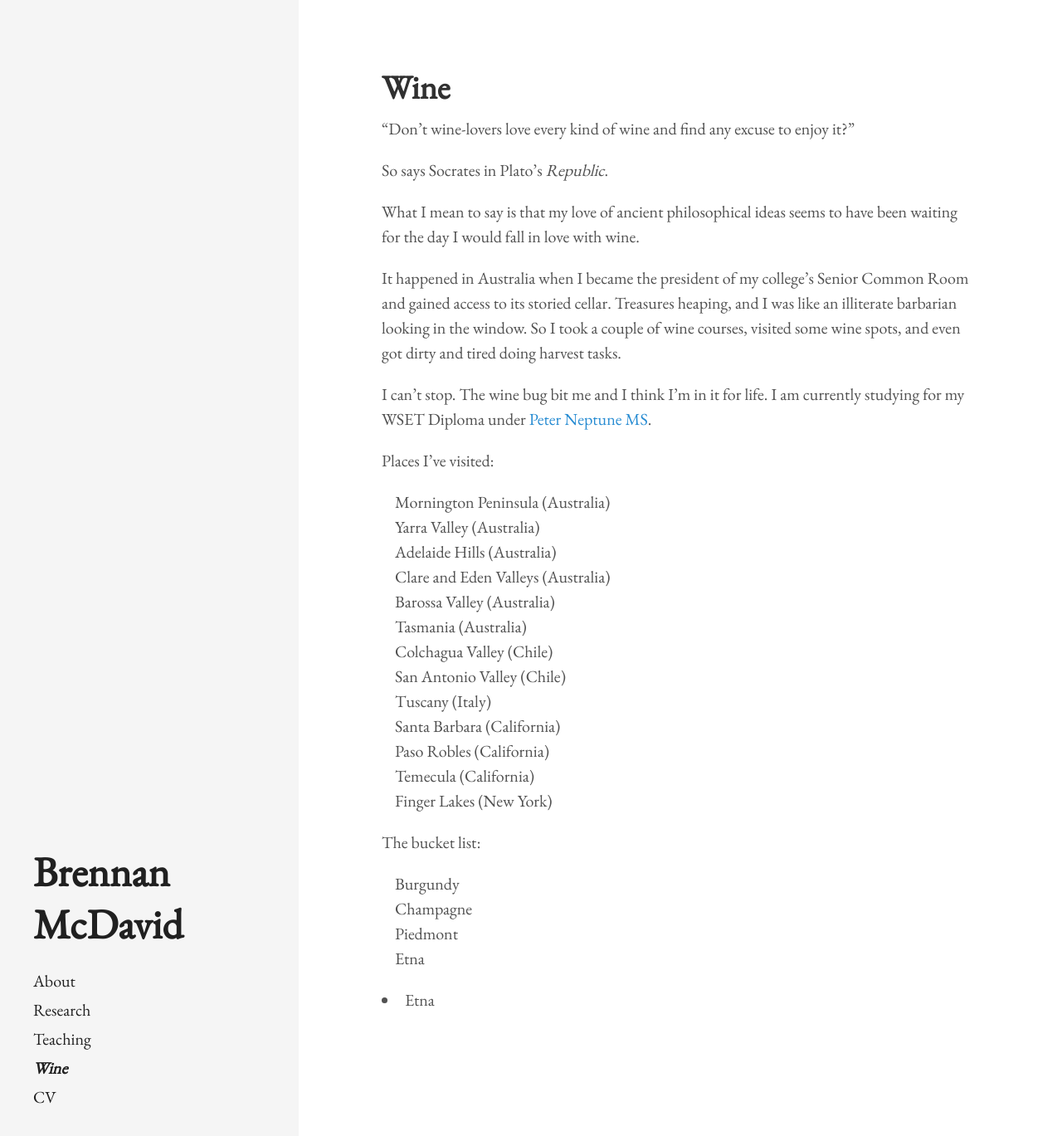
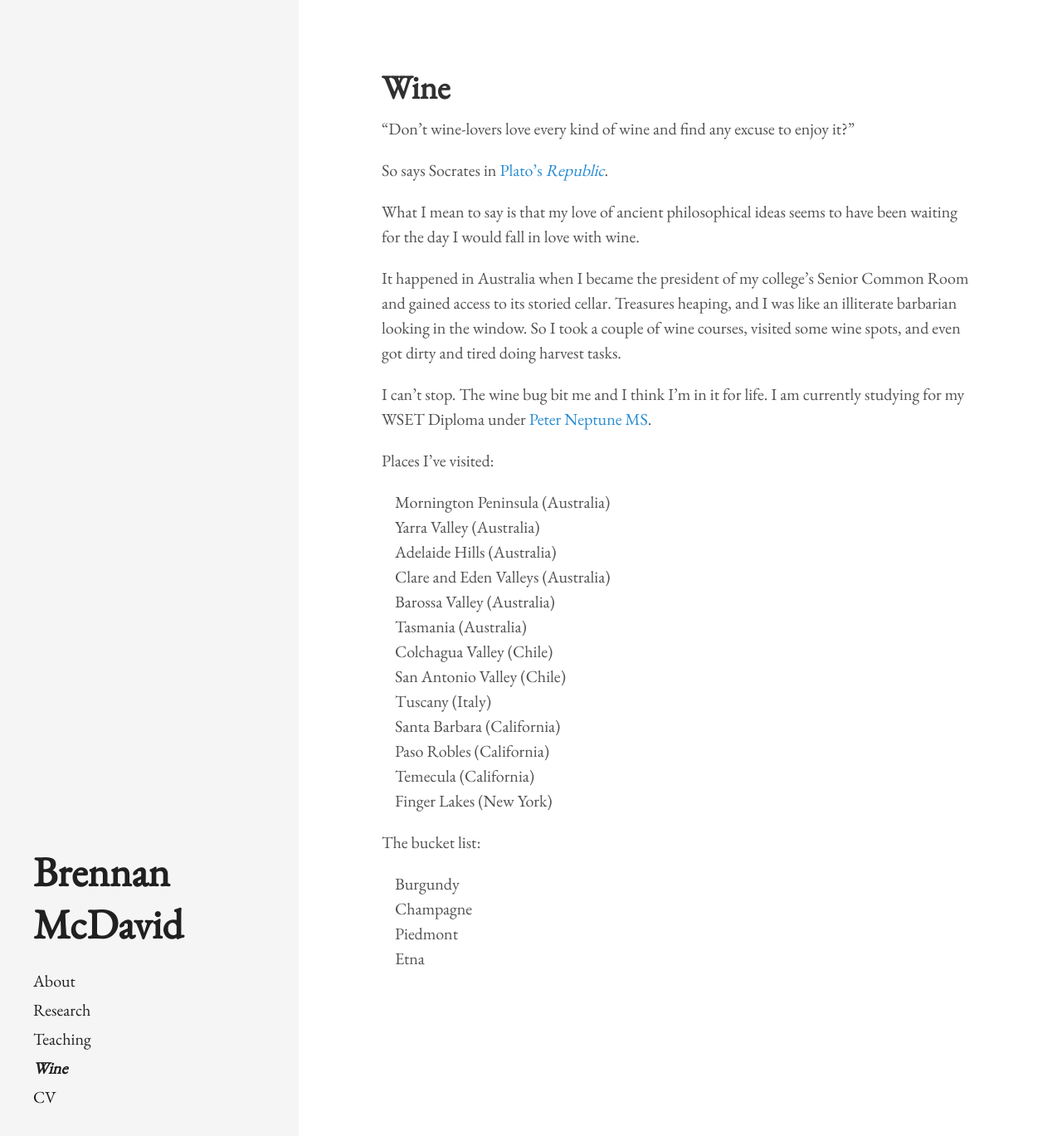
Before and after one commit to bkmcdavid/bkmcdavid.github.io, a Jekyll site: the page built from wine.md, in a window 1280 px wide and 1380 px high. Shown: the top 1369 px of the window at 83% size. Built offline with Jekyll 4.4.1, drawn with Linux system fonts in a browser that asks for light colours; some of the changed lines change nothing that is shown.

Commit message:
Update wine.md

```diff
--- a/wine.md
+++ b/wine.md
@@ -5,7 +5,7 @@ title: Wine
 
 "Don't wine-lovers love every kind of wine and find any excuse to enjoy it?"
 
-So says Socrates in Plato's <i>Republic</i>.
+So says Socrates in <a href="https://www.perseus.tufts.edu/hopper/text?doc=Perseus%3Atext%3A1999.01.0168%3Abook%3D5%3Apage%3D475">Plato's <i>Republic</i></a>.
 
 What I mean to say is that my love of ancient philosophical ideas seems to have been waiting for the day I would fall in love with wine.
 
@@ -35,4 +35,3 @@ The bucket list:
 &nbsp;&nbsp;&nbsp;&nbsp;Champagne<br>
 &nbsp;&nbsp;&nbsp;&nbsp;Piedmont<br>
 &nbsp;&nbsp;&nbsp;&nbsp;Etna <br>
-  <li>Etna</li>
```
